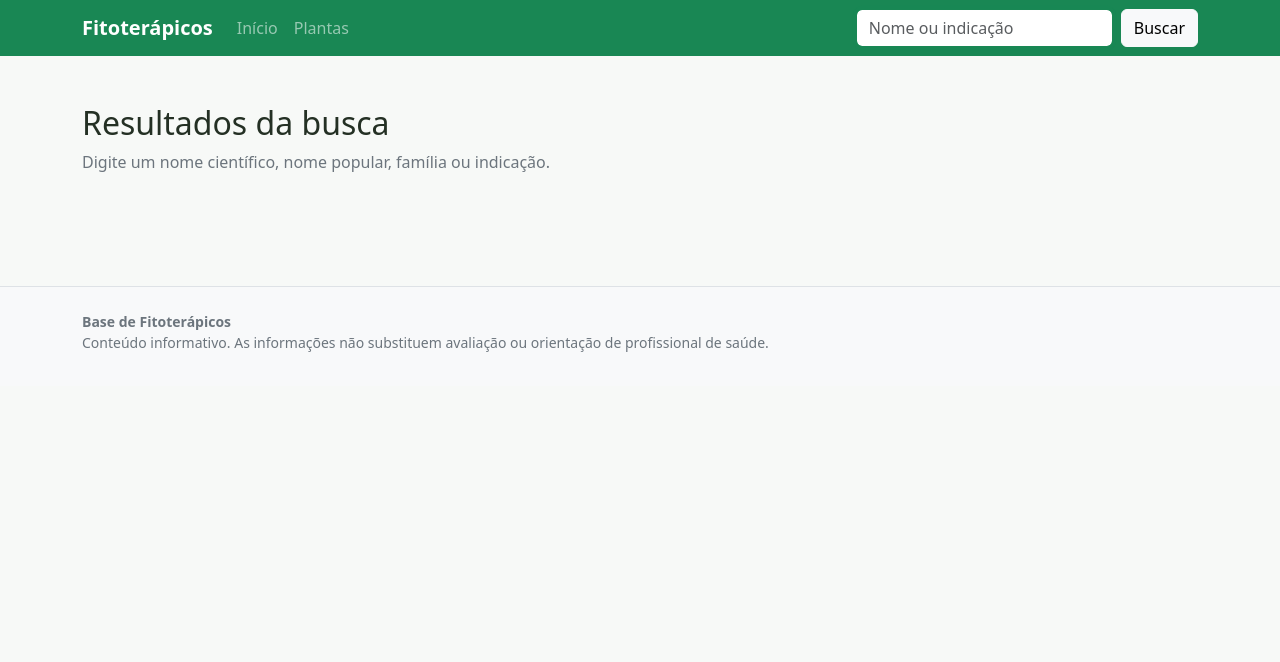
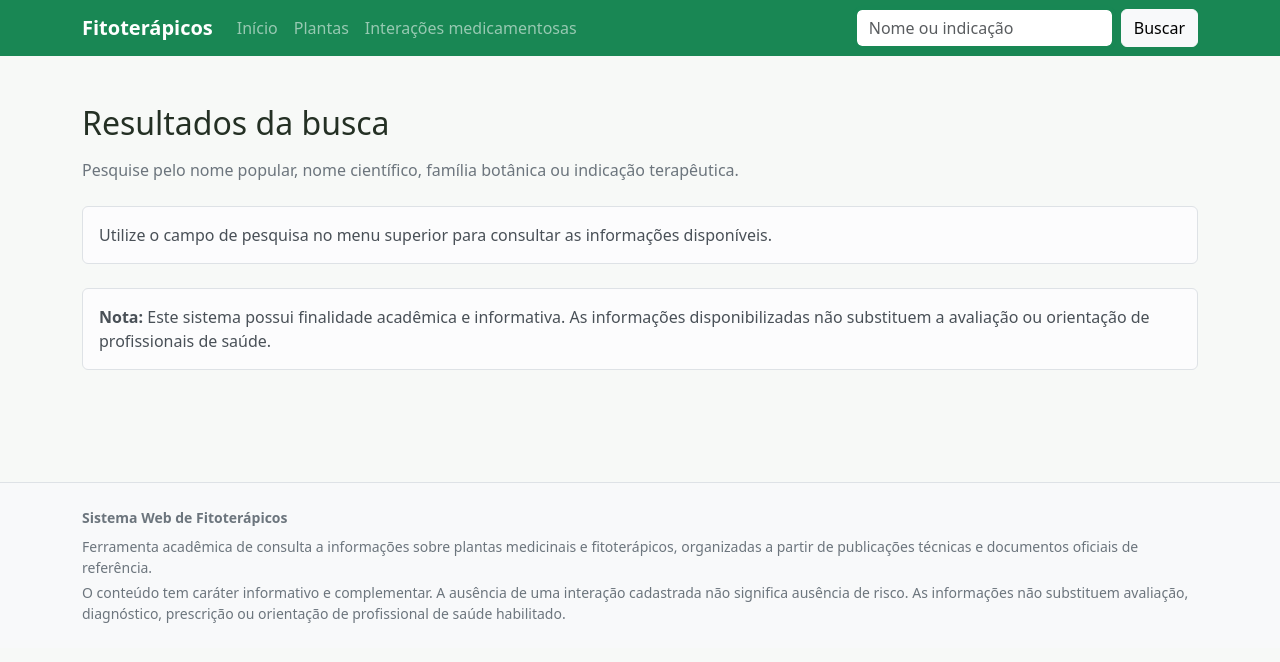
Before and after one commit to Nel-Neto/sistema-fitoterapicos, a Flask app: page /buscar in a window 1280 px wide. Shown: the top 662 px of the page. Run offline with Flask 3, Linux system fonts and the light colour scheme.

Commit message:
Atualiza sistema de fitoterapicos conforme TCC

```diff
--- a/templates/base.html
+++ b/templates/base.html
@@ -3,25 +3,26 @@
 <head>
     <meta charset="utf-8">
     <meta name="viewport" content="width=device-width, initial-scale=1">
-    <meta name="description" content="Base de consulta de plantas medicinais e fitoterápicos.">
-    <title>{% block title %}Fitoterápicos{% endblock %}</title>
+    <meta name="description" content="Sistema acadêmico de consulta a monografias de plantas medicinais e fitoterápicos, com informações sobre indicações, contraindicações, precauções e interações medicamentosas.">
+    <title>{% block title %}Sistema Web de Fitoterápicos{% endblock %}</title>
     <link href="https://cdn.jsdelivr.net/npm/bootstrap@5.3.3/dist/css/bootstrap.min.css" rel="stylesheet">
     <link rel="stylesheet" href="{{ url_for('static', filename='css/style.css') }}">
 </head>
 <body>
-<nav class="navbar navbar-expand-lg navbar-dark bg-success">
+<nav class="navbar navbar-expand-lg navbar-dark bg-success" aria-label="Navegação principal">
     <div class="container">
         <a class="navbar-brand fw-bold" href="{{ url_for('plantas.index') }}">Fitoterápicos</a>
-        <button class="navbar-toggler" type="button" data-bs-toggle="collapse" data-bs-target="#menu">
+        <button class="navbar-toggler" type="button" data-bs-toggle="collapse" data-bs-target="#menu" aria-controls="menu" aria-expanded="false" aria-label="Abrir menu de navegação">
             <span class="navbar-toggler-icon"></span>
         </button>
         <div class="collapse navbar-collapse" id="menu">
             <ul class="navbar-nav me-auto">
                 <li class="nav-item"><a class="nav-link" href="{{ url_for('plantas.index') }}">Início</a></li>
                 <li class="nav-item"><a class="nav-link" href="{{ url_for('plantas.listar_plantas') }}">Plantas</a></li>
+                <li class="nav-item"><a class="nav-link" href="{{ url_for('plantas.buscar_interacoes') }}">Interações medicamentosas</a></li>
             </ul>
-            <form class="d-flex" action="{{ url_for('plantas.buscar') }}" method="get" role="search">
-                <input class="form-control me-2" type="search" name="q" placeholder="Nome ou indicação" value="{{ request.args.get('q', '') }}">
+            <form class="d-flex mt-3 mt-lg-0" action="{{ url_for('plantas.buscar') }}" method="get" role="search">
+                <input class="form-control me-2" type="search" name="q" placeholder="Nome ou indicação" aria-label="Buscar planta medicinal ou indicação terapêutica" value="{{ request.args.get('q', '') }}">
                 <button class="btn btn-light" type="submit">Buscar</button>
             </form>
         </div>
@@ -34,8 +35,9 @@
 
 <footer class="border-top mt-5 py-4 bg-light">
     <div class="container small text-secondary">
-        <strong>Base de Fitoterápicos</strong><br>
-        Conteúdo informativo. As informações não substituem avaliação ou orientação de profissional de saúde.
+        <strong>Sistema Web de Fitoterápicos</strong>
+        <p class="mb-1 mt-2">Ferramenta acadêmica de consulta a informações sobre plantas medicinais e fitoterápicos, organizadas a partir de publicações técnicas e documentos oficiais de referência.</p>
+        <p class="mb-0">O conteúdo tem caráter informativo e complementar. A ausência de uma interação cadastrada não significa ausência de risco. As informações não substituem avaliação, diagnóstico, prescrição ou orientação de profissional de saúde habilitado.</p>
     </div>
 </footer>
 
--- a/templates/busca.html
+++ b/templates/busca.html
@@ -1,32 +1,92 @@
+
 {% extends "base.html" %}
-{% block title %}Busca | Fitoterápicos{% endblock %}
+
+{% block title %}Resultados da busca | Fitoterápicos{% endblock %}
+
 {% block content %}
 <div class="container py-5">
-    <h1 class="h2">Resultados da busca</h1>
+
+    <h1 class="h2 mb-3">Resultados da busca</h1>
+
     {% if termo %}
-        <p class="text-secondary">Pesquisa por: <strong>{{ termo }}</strong></p>
+        <p class="text-secondary mb-4">
+            Resultados encontrados para:
+            <strong>{{ termo }}</strong>
+        </p>
     {% else %}
-        <p class="text-secondary">Digite um nome científico, nome popular, família ou indicação.</p>
+        <p class="text-secondary mb-4">
+            Pesquise pelo nome popular, nome científico,
+            família botânica ou indicação terapêutica.
+        </p>
     {% endif %}
 
-    <div class="row g-3 mt-2">
+    {% if plantas %}
+
+        <div class="row g-3">
             {% for planta in plantas %}
             <div class="col-md-6 col-lg-4">
-            <a class="card plant-card h-100 text-decoration-none" href="{{ url_for('plantas.detalhes_planta', planta_id=planta.id) }}">
+                <a
+                    class="card plant-card h-100 text-decoration-none"
+                    href="{{ url_for('plantas.detalhes_planta', planta_id=planta.id) }}"
+                >
                     <div class="card-body">
-                    <h2 class="h5 text-dark">{{ planta.nome_popular }}</h2>
-                    <p class="fst-italic text-success mb-2">{{ planta.nome_cientifico }}</p>
-                    <p class="text-secondary mb-0">{{ planta.descricao or '' }}</p>
+
+                        <h2 class="h5 text-dark">
+                            {{ planta.nome_popular }}
+                        </h2>
+
+                        <p class="fst-italic text-success mb-2">
+                            {{ planta.nome_cientifico }}
+                        </p>
+
+                        {% if planta.descricao %}
+                        <p class="text-secondary mb-0">
+                            {{ planta.descricao }}
+                        </p>
+                        {% endif %}
+
+                        <span class="d-inline-block mt-3 text-success fw-semibold">
+                            Consultar monografia
+                        </span>
+
                     </div>
                 </a>
             </div>
-        {% else %}
-            {% if termo %}
-            <div class="col-12">
-                <div class="alert alert-light border">Nenhum resultado encontrado para “{{ termo }}”.</div>
-            </div>
-            {% endif %}
             {% endfor %}
         </div>
+
+    {% elif termo %}
+
+        <div class="alert alert-warning" role="alert">
+            <strong>Nenhum resultado encontrado para "{{ termo }}".</strong>
+            <p class="mb-0 mt-2">
+                Verifique a grafia ou tente pesquisar por outro
+                nome popular, nome científico ou indicação terapêutica.
+            </p>
+        </div>
+
+        <a
+            href="{{ url_for('plantas.listar_plantas') }}"
+            class="btn btn-outline-success mt-2"
+        >
+            Ver todas as plantas cadastradas
+        </a>
+
+    {% else %}
+
+        <div class="alert alert-light border" role="status">
+            Utilize o campo de pesquisa no menu superior para
+            consultar as informações disponíveis.
+        </div>
+
+    {% endif %}
+
+    <div class="alert alert-light border mt-4">
+        <strong>Nota:</strong>
+        Este sistema possui finalidade acadêmica e informativa.
+        As informações disponibilizadas não substituem a
+        avaliação ou orientação de profissionais de saúde.
+    </div>
+
 </div>
 {% endblock %}
```
Also changed, not shown: templates/detalhes_planta.html (+13 -10 lines), templates/index.html (+25 -21 lines), templates/interacoes.html (+27 -29 lines), templates/plantas.html (+80 -10 lines). Lines whose indentation alone changed are shown as unchanged.
